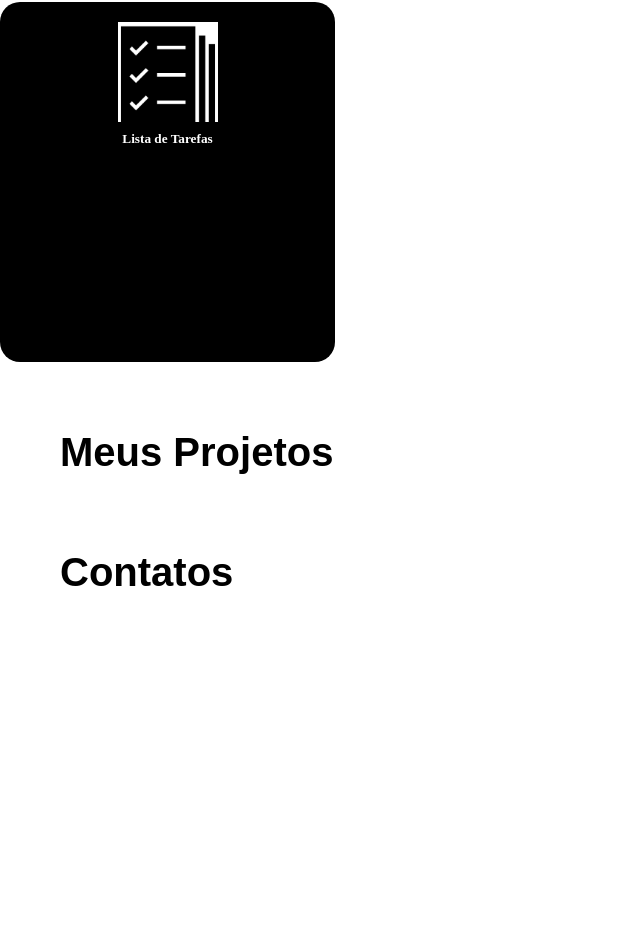
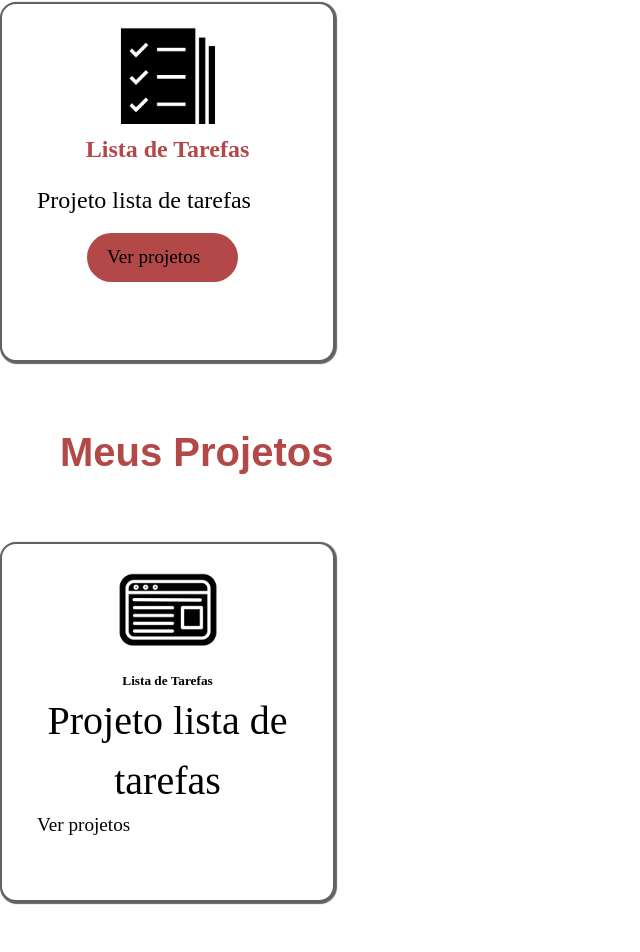
Before and after one commit to dandarabianca/Portfolio, a React (Create React App) app: page / in a window 1280 px wide. Shown: the part 1815-2767 px from the top of the page, without its empty margins (0-640 px from the left). Before the commit the page ends 2477 px from the top, so only its background shows below. Built offline with nearby package versions, Linux system fonts and the light colour scheme.

Commit message:
Portfolio

```diff
--- a/src/Components/Border/styles.css
+++ b/src/Components/Border/styles.css
@@ -13,7 +13,7 @@
 .styles-menu{
     text-align: center;
     font-size: 5vh;
-    color:  rgb(102, 97, 97);
+    color:  rgb(179, 72, 72);
     margin-top: 5rem;
   }
   .styles-name{
--- a/src/Components/Conhecimentos/index.jsx
+++ b/src/Components/Conhecimentos/index.jsx
@@ -13,7 +13,7 @@ export default function Conhecimentos(){
                 <img src={ListaTarefas} alt="Logo Tarefas"></img>
              <h5>Lista de Tarefas</h5>
              <span>Projeto lista de tarefas</span>
-             <a>Ver projetos</a>
+            <a>Ver projetos</a>
             </div>
         </div>
         </div>
--- a/src/Components/Conhecimentos/styles.css
+++ b/src/Components/Conhecimentos/styles.css
@@ -5,13 +5,16 @@ h3{
     font-size: 2.5rem;
     font-family: sans-serif;
     margin: 1.5em;
+    color: rgb(179, 72, 72);
 
 }
 .card{
-    background-color: black;
+    background-color: white;
     height: 360px;
     width: 335px;
-    border-radius: 20px;
+    border: 2px solid rgb(102, 97, 97);
+    border-radius: 1em;
+    box-shadow: 1px 1px 1px 1px rgb(102, 97, 97);
     padding: 20px 35px;
     text-align: center;
 }
@@ -19,5 +22,25 @@ h3{
     height: 100px;
 }
 .card h5{
-    color: white;
+    color: rgb(179, 72, 72);
+    font-size: 24px;
 }
+.card span{
+    color: black;
+    font-size: 1.5rem;
+    margin-top: 15px;
+    margin-bottom: 15px;
+}
+.card a{
+    background-color: rgb(179, 72, 72);
+    padding: 10px 20px;
+    border-radius: 25px;
+    cursor: pointer;
+    margin-left: 50px;
+    margin-right: 60px;
+    transition: 0.5s;
+}
+.card a:hover{
+    background-color: transparent;
+    border: 2px solid rgb(179, 72, 72);
+}
--- a/src/Components/Menu/styles.css
+++ b/src/Components/Menu/styles.css
@@ -1,5 +1,5 @@
 .intro-menu{
-    color: purple;
+    color: rgb(179, 72, 72);
     margin-top: 8rem;
     width: 100%;
     height: 100%;
@@ -7,7 +7,7 @@
   h2{
     font-size: 5vh;
     text-align: center;
-    color:  rgb(102, 97, 97);
+    color:  rgb(179, 72, 72);
   }
   h1{
     font-size: 3em;
--- a/src/Components/Navbar/styles.css
+++ b/src/Components/Navbar/styles.css
@@ -4,7 +4,7 @@
   display: flex;
   justify-content: space-between;
   align-items: center;
-  color: black;
+  color: rgb(179, 72, 72);
   border-bottom: 2px solid black;
   padding: 0 2em;
 }
@@ -23,7 +23,7 @@ li {
   cursor: pointer;
 }
 li:hover{
-  color: black;
+  color: rgb(179, 72, 72);
   transition: 0.5s;
 }
 .styles-li{
--- a/src/Components/Projects/index.jsx
+++ b/src/Components/Projects/index.jsx
@@ -1,11 +1,21 @@
 import React from "react";
 import "./styles.css";
+import Landing from "../../Assets/img/img-landing.png"
 
 export default function Projects() {
     return (
         <section id="Projects">
+          <div>
         <div className="stylesProjects">
           <h3>Meus Projetos</h3>
+
+          <div className="cardProjects">
+            <img src={Landing} alt="Logo Landing"></img>
+            <h5>Lista de Tarefas</h5>
+             <span>Projeto lista de tarefas</span>
+             <a>Ver projetos</a>
+          </div>
+        </div>
         </div>
         </section>
     )
--- a/src/Components/Projects/styles.css
+++ b/src/Components/Projects/styles.css
@@ -1,3 +1,16 @@
 .stylesProjects{
     width: 100%;
 }
+.cardProjects{
+    background-color: white;
+    height: 360px;
+    width: 335px;
+    border: 2px solid rgb(102, 97, 97);
+    border-radius: 1em;
+    box-shadow: 1px 1px 1px 1px rgb(102, 97, 97);
+    padding: 20px 35px;
+    text-align: center;
+}
+.cardProjects img{
+    height: 100px;
+}
```
Also changed, not shown: src/Assets/img/img-progeto.avif (renamed from src/Assets/img-progeto.avif), src/Assets/img/teste.jpg (renamed from src/Assets/teste.jpg).
